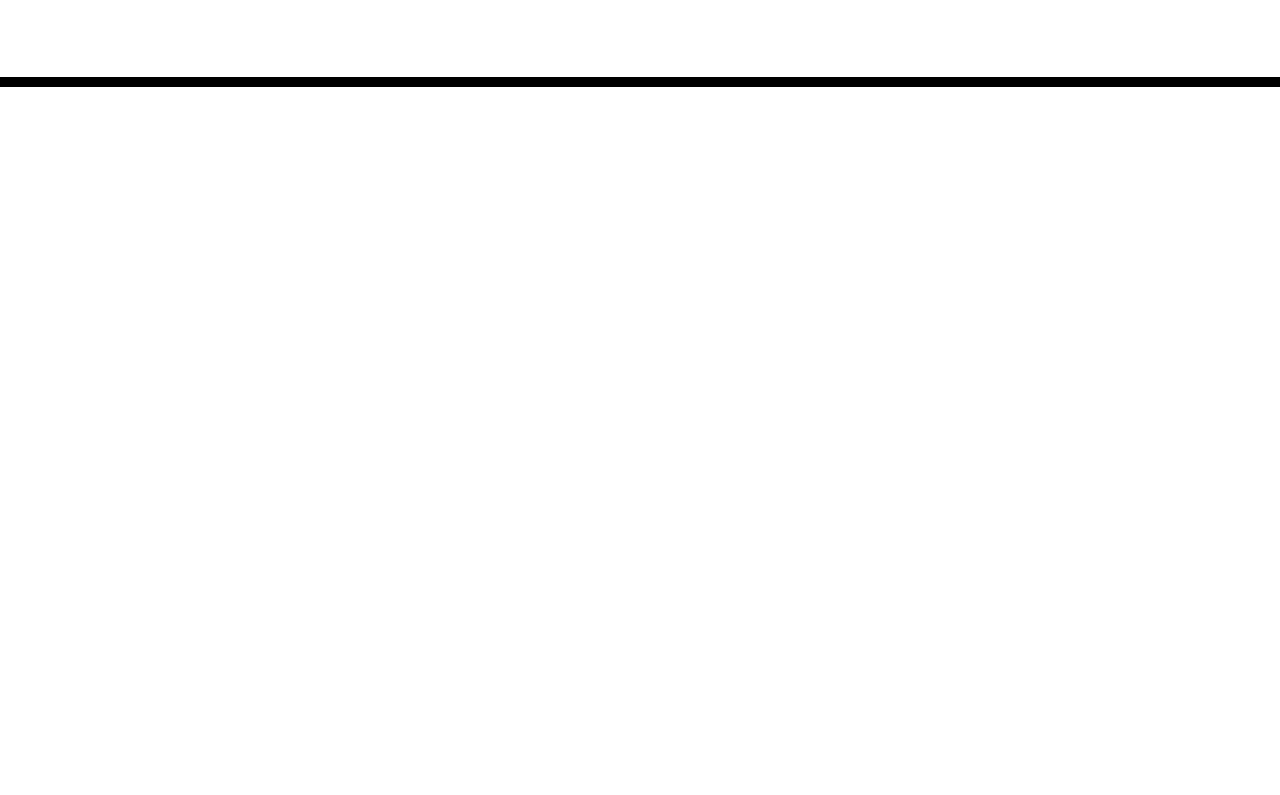
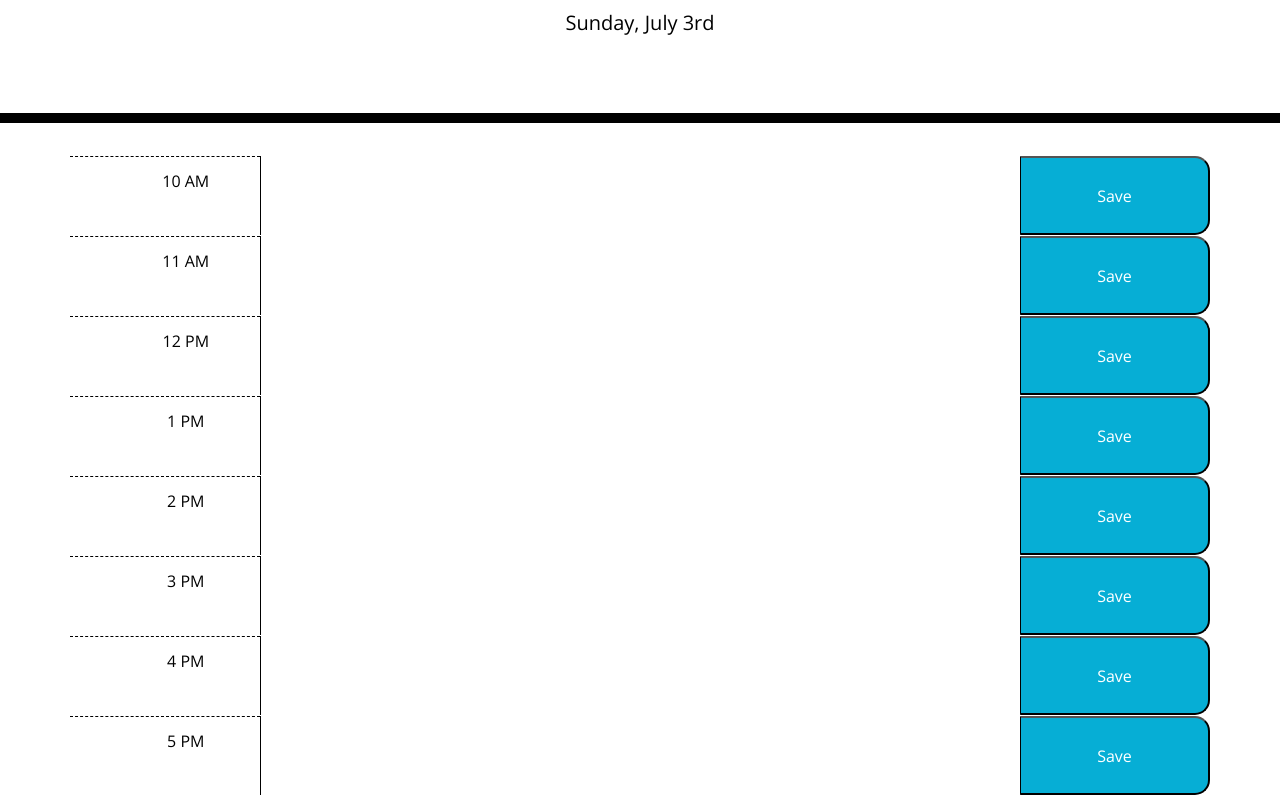
Before and after one commit to Divyapriyababu/Work_Day_Scheduler, a plain HTML site: page index.html in a window 1280 px wide. Shown: the part 181-976 px from the top of the page. Before the commit the page ends 800 px from the top, so only its background shows below. Drawn offline with nearby package versions, Linux system fonts and the light colour scheme; files that its build step writes are made by us from their sources.

Commit message:
Added basic webpage for work scheduler and display current date using moment js

```diff
--- /dev/null
+++ b/assets/js/script.js
@@ -0,0 +1,2 @@
+var today = moment();
+$("#currentDay").text(today.format("dddd[,] MMMM Do"));
--- a/index.html
+++ b/index.html
@@ -8,6 +8,7 @@
       rel="stylesheet"
       href="https://stackpath.bootstrapcdn.com/bootstrap/4.3.1/css/bootstrap.min.css"
     />
+    <link rel="stylesheet" href="https://cdnjs.cloudflare.com/ajax/libs/font-awesome/4.7.0/css/font-awesome.min.css">
     <link
       rel="stylesheet"
       href="https://use.fontawesome.com/releases/v5.8.1/css/all.css"
@@ -18,7 +19,7 @@
       href="https://fonts.googleapis.com/css?family=Open+Sans&display=swap"
       rel="stylesheet"
     />
-    <link rel="stylesheet" href="style.css" />
+    <link rel="stylesheet" href="./assets/css/style.css" />
     <title>Work Day Scheduler</title>
   </head>
 
@@ -30,9 +31,66 @@
     </header>
     <div class="container">
       <!-- Timeblocks go here -->
+      <div class="row time-block">
+        <div class="col-2 hour">
+          10 AM
+        </div>
+        <textarea class="col-8 description"></textarea>
+        <button class="col-2 saveBtn">Save</button>
+      </div>
+      <div class="row time-block">
+        <div class="col-2 hour">
+          11 AM
+        </div>
+        <textarea class="col-8 description"></textarea>
+        <button class="col-2 saveBtn">Save</button>
+      </div>
+      <div class="row time-block">
+        <div class="col-2 hour">
+          12 PM
+        </div>
+        <textarea class="col-8 description"></textarea>
+        <button class="col-2 saveBtn">Save</button>
+      </div>
+      <div class="row time-block">
+        <div class="col-2 hour">
+          1 PM
+        </div>
+        <textarea class="col-8 description"></textarea>
+        <button class="col-2 saveBtn">Save</button>
+      </div>
+      <div class="row time-block">
+        <div class="col-2 hour">
+          2 PM
+        </div>
+        <textarea class="col-8 description"></textarea>
+        <button class="col-2 saveBtn">Save</button>
+      </div>
+      <div class="row time-block">
+        <div class="col-2 hour">
+          3 PM
+        </div>
+        <textarea class="col-8 description"></textarea>
+        <button class="col-2 saveBtn">Save</button>
+      </div>
+      <div class="row time-block">
+        <div class="col-2 hour">
+          4 PM
+        </div>
+        <textarea class="col-8 description"></textarea>
+        <button class="col-2 saveBtn">Save</button>
+      </div>
+      <div class="row time-block">
+        <div class="col-2 hour">
+          5 PM
+        </div>
+        <textarea class="col-8 description"></textarea>
+        <button class="col-2 saveBtn">Save</button>
+      </div>
     </div>
 
     <script src="https://code.jquery.com/jquery-3.4.1.min.js"></script>
     <script src="https://cdnjs.cloudflare.com/ajax/libs/moment.js/2.24.0/moment.min.js"></script>
+    <script src="./assets/js/script.js"></script>
   </body>
 </html>
```
Also changed, not shown: assets/css/style.css (line endings or trailing spaces).
